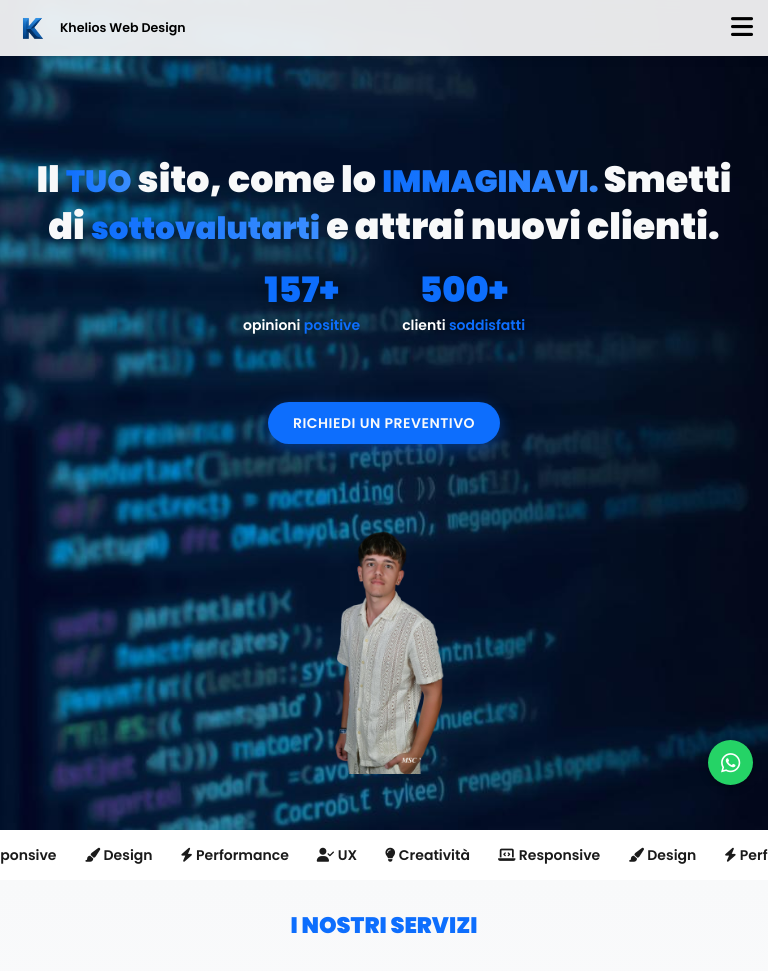
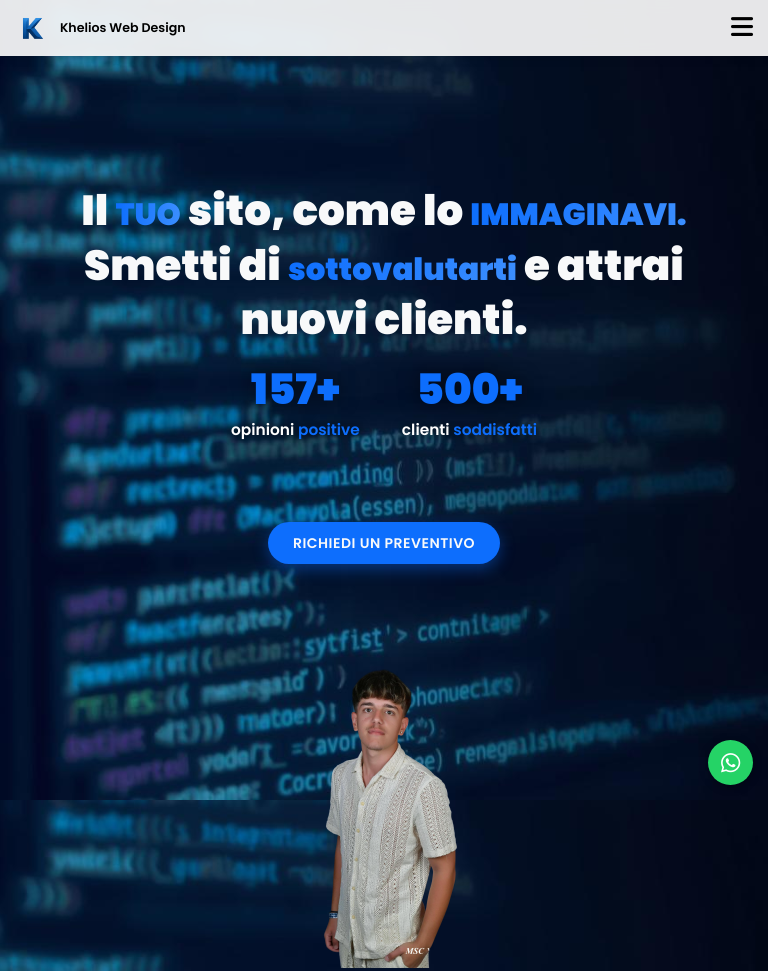
Before and after one commit to Khelioss/webdesign, a plain HTML site: page index.html in a window 768 px wide. Shown: the top 971 px of the page. Drawn offline with Linux system fonts and the light colour scheme.

Commit message:
Update style.css

```diff
--- a/style.css
+++ b/style.css
@@ -1208,3 +1208,64 @@ footer {
   -webkit-background-clip: text;
   color: transparent;
 }
+/* ==============================
+   💻 CORREZIONE TABLET (768–1024px)
+   ============================== */
+@media (min-width: 768px) and (max-width: 1024px) {
+  .home-container {
+    flex-direction: column;
+    align-items: center;
+    justify-content: center;
+    text-align: center;
+    padding: 6rem 2rem;
+    gap: 2rem;
+  }
+
+  .home-text {
+    text-align: center;
+  }
+
+  .home-text h1 {
+    font-size: 3rem;
+    line-height: 1.3;
+    margin-bottom: 1.5rem;
+  }
+
+  .home-image {
+    display: flex;
+    justify-content: center;
+    margin-top: 1rem;
+  }
+
+  .home-image img {
+    max-width: 320px;
+    width: 80%;
+    height: auto;
+  }
+
+  .home-stats {
+    display: flex;
+    justify-content: center;
+    align-items: center;
+    gap: 3rem;
+    text-align: center;
+    flex-wrap: wrap;
+  }
+
+  .home-stats .stat {
+    text-align: center;
+  }
+
+  .home-stats h2 {
+    font-size: 3rem;
+  }
+
+  .home-stats p {
+    font-size: 1.1rem;
+  }
+
+  .bottone-scopri {
+    text-align: center;
+    margin-top: 1.5rem;
+  }
+}
```
